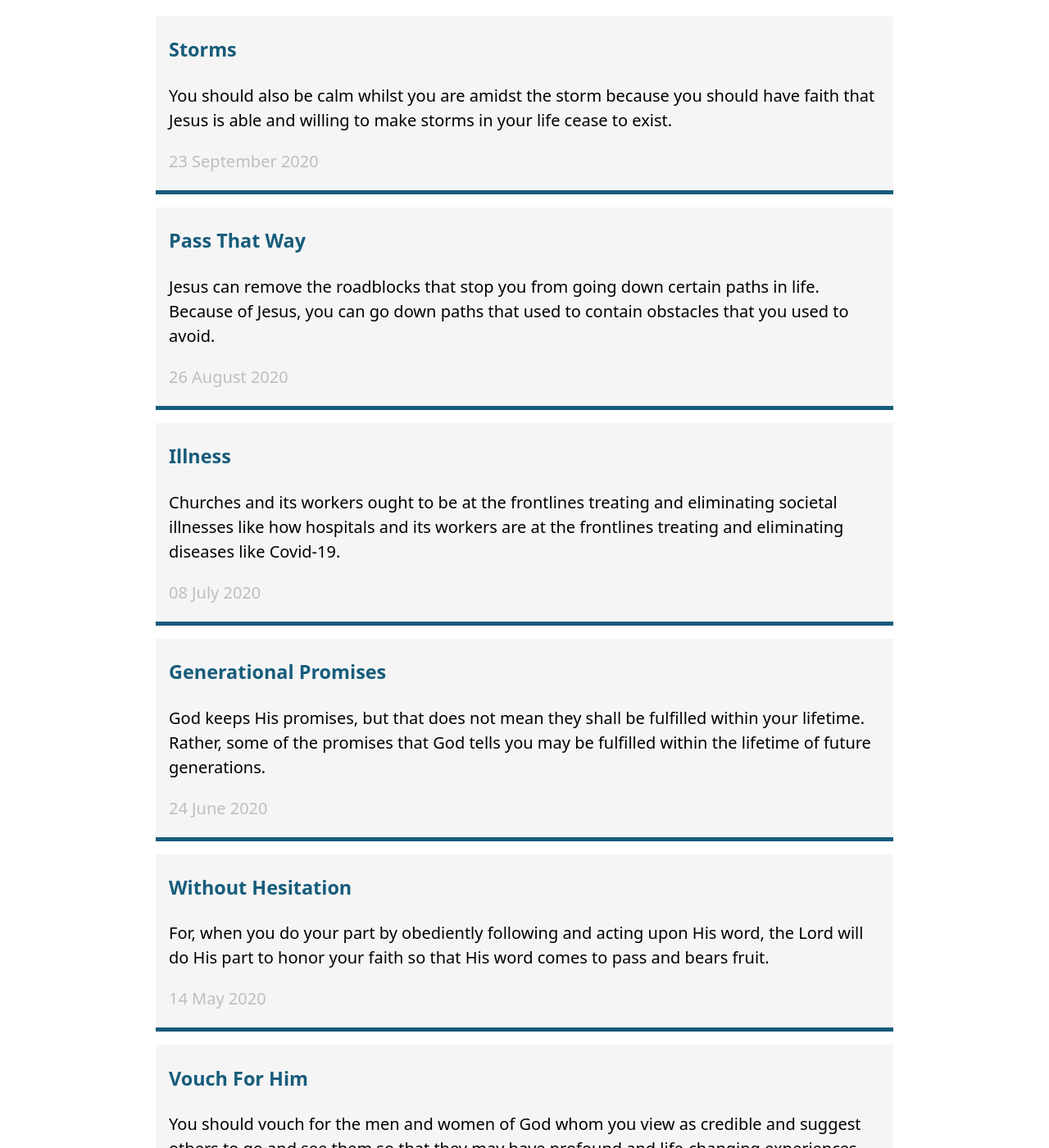
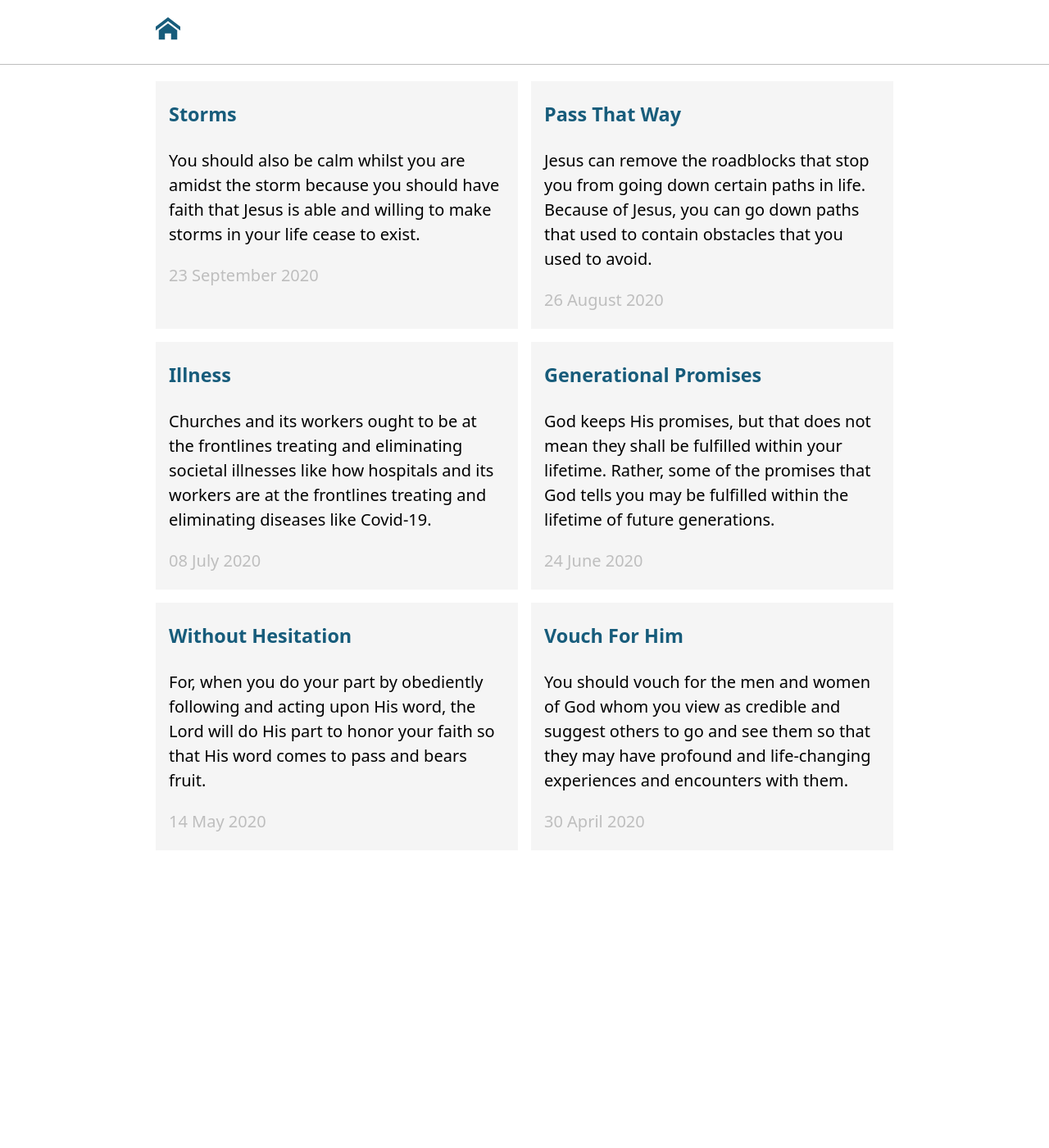
Before and after one commit to bromidr/bromidr.github.io, a Jekyll site: the page built from index.md, in a window 1280 px wide and 1400 px high. Shown: the whole window at 82% size. Built offline with Jekyll 4.4.1, drawn with Linux system fonts in a browser that asks for light colours; comment, search, counter and statistics services are not loaded; some of the changed text lies outside the part shown.

Commit message:
add nav bar

```diff
--- a/_includes/list.html
+++ b/_includes/list.html
@@ -1,7 +1,7 @@
 {%- assign items_total = items | size | at_least: 1 -%}
-{%- assign items_per_page = site.pagination.items | default: items_total | times: 1.0 -%}
+{%- assign items_on_page = include.limit | default: items_total | times: 1.0 -%}
 {%- assign items_container = "posts-list" -%}
-{%- for item in items -%}
+{%- for item in items limit:items_on_page -%}
   {%- if forloop.first -%}<ul class="{{- items_container -}}">{%- endif -%}
   <li id="{{- item.id -}}"><article>
     {%- include header.html linkify_title=true hide_alternate_title=true hide_figure=true -%}
--- /dev/null
+++ b/_includes/nav.html
@@ -0,0 +1,9 @@
+<nav class="container-nav">
+  <ul class="nav-bar">
+    <li><a href="{{- '/' | absolute_url -}}"><svg class="icon icon-home"><use xlink:href="#icon-home"></use></svg></a></li>
+    {%- if "posts" == page.collection -%}
+      <li><a {% if page.previous %}href="{{- page.previous | absolute_url -}}"{% endif %}><svg class="icon icon-arrow-left2"><use xlink:href="#icon-arrow-left2"></use></svg></a></li>
+      <li><a {% if page.next %}href="{{- page.next | absolute_url -}}"{% endif %}><svg class="icon icon-arrow-right2"><use xlink:href="#icon-arrow-right2"></use></svg></a></li>
+    {%- endif -%}
+  </ul>
+</nav>
--- a/_layouts/home.html
+++ b/_layouts/home.html
@@ -5,5 +5,5 @@ layout: page
 <main class="container-main">
   {{- content -}}
   {%- assign items = site.posts -%}
-  {%- include list.html -%}
+  {%- include list.html limit=6 -%}
 </main>
--- a/_layouts/page.html
+++ b/_layouts/page.html
@@ -3,6 +3,7 @@ layout: default
 ---
 
 <div class="container">
+  {%- include nav.html -%}
   {%- include header.html -%}
   {{- content -}}
 </div>
--- a/_sass/jekyll-theme-orchard/_layout.scss
+++ b/_sass/jekyll-theme-orchard/_layout.scss
@@ -40,7 +40,6 @@
     ;
   text-align: center;
   .posts-list & {
-    border-bottom: thick solid $color-primary;
     text-align: left;
   }
 }
@@ -55,7 +54,7 @@
   display: grid;
   grid-area: nav;
   grid-template-areas:
-    ". pagesearch ."
+    ". bar ."
     ;
   grid-template-columns:
     minmax($size-gutter, 1fr)
@@ -108,37 +107,22 @@
   }
 }
 
-.page-search {
+.nav-bar {
   display: flex;
-  justify-content: center;
-  grid-area: pagesearch;
-  * + * {
+  grid-area: bar;
+  li:first-child {
+    flex: 1 0 auto;
+  }
+  li:not(:first-child) {
     margin-left: 0.5em;
   }
 }
 
 .posts-list {
-  display: flex;
-  flex-direction: column;
+  display: grid;
+  grid-gap: $size-gutter;
+  grid-template-columns: repeat(auto-fit, minmax(320px, 1fr));
   li {
-    margin-bottom: $size-gutter;
+    background-color: $color-secondary;
   }
 }
-
-.search {
-  display: flex;
-  flex: 1 0 auto;
-  grid-area: search;
-  button {
-    background: none;
-    border: none;
-    padding: 0;
-  }
-  input {
-    border-left: none;
-    border-right: none;
-    border-top: none;
-    flex: 1 0 auto;
-    outline: none;
-  }
-}
```
Also changed, not shown: Gemfile.lock.
